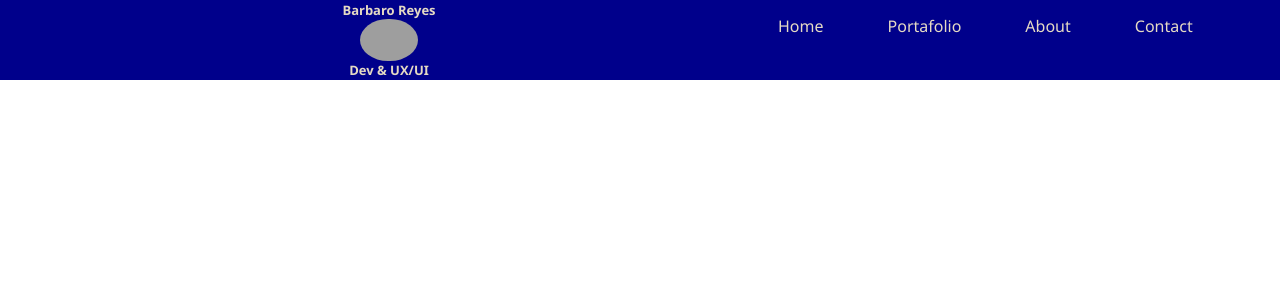
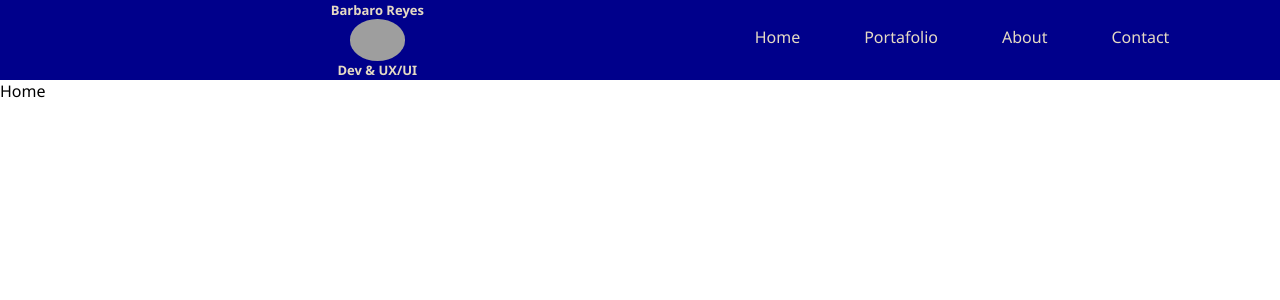
Before and after one commit to barbaroreyes/porta-site2, a React (Create React App) app: page / in a window 1280 px wide. Shown: the top 300 px of the page. Built offline with nearby package versions, Linux system fonts and the light colour scheme; grey boxes are pictures that could not be loaded.

Commit message:
update-added-routers

```diff
--- a/src/App.css
+++ b/src/App.css
@@ -17,12 +17,16 @@
 header{
   display: flex;
   align-items:center;
-  justify-content: space-between;
-  flex-direction: row;
+  justify-content: space-around;
   height: 80px;
   padding: 0 2rem;
   background-color: var(--mainColor);
 
+
+}
+header nav{
+  display: flex;
+  flex-direction: row;
 
 }
 nav a{
--- a/src/App.js
+++ b/src/App.js
@@ -1,12 +1,16 @@
-
+import {Routes,Route} from 'react-router-dom'
 import './App.css';
-
 import NavBar from './components/NavBar';
+import Home from './Pages/Home';
 
 function App() {
   return (
     <>
-   <NavBar/>
+    <NavBar/>
+     <Routes>
+      <Route path="/" element={<Home/>}/>
+     </Routes>
+
     </>
   );
 }
--- /dev/null
+++ b/src/Pages/Home.js
@@ -0,0 +1,11 @@
+import React from 'react';
+
+const Home = () => {
+  return (
+    <div>
+      Home
+    </div>
+  );
+}
+
+export default Home;
--- a/src/index.js
+++ b/src/index.js
@@ -2,16 +2,15 @@ import React from 'react';
 import ReactDOM from 'react-dom/client';
 import './index.css';
 import App from './App';
+import {BrowserRouter as Router} from 'react-router-dom'
 import reportWebVitals from './reportWebVitals';
 
 const root = ReactDOM.createRoot(document.getElementById('root'));
 root.render(
   <React.StrictMode>
-    <App />
+    <Router><App /></Router>
+
   </React.StrictMode>
 );
 
-// If you want to start measuring performance in your app, pass a function
-// to log results (for example: reportWebVitals(console.log))
-// or send to an analytics endpoint. Learn more: https://bit.ly/CRA-vitals
 reportWebVitals();
```
Also changed, not shown: src/Pages/About.js (added, +11 -0 lines), src/Pages/Contact.js (added, +11 -0 lines), src/Pages/Portafolio.js (added, +11 -0 lines).
